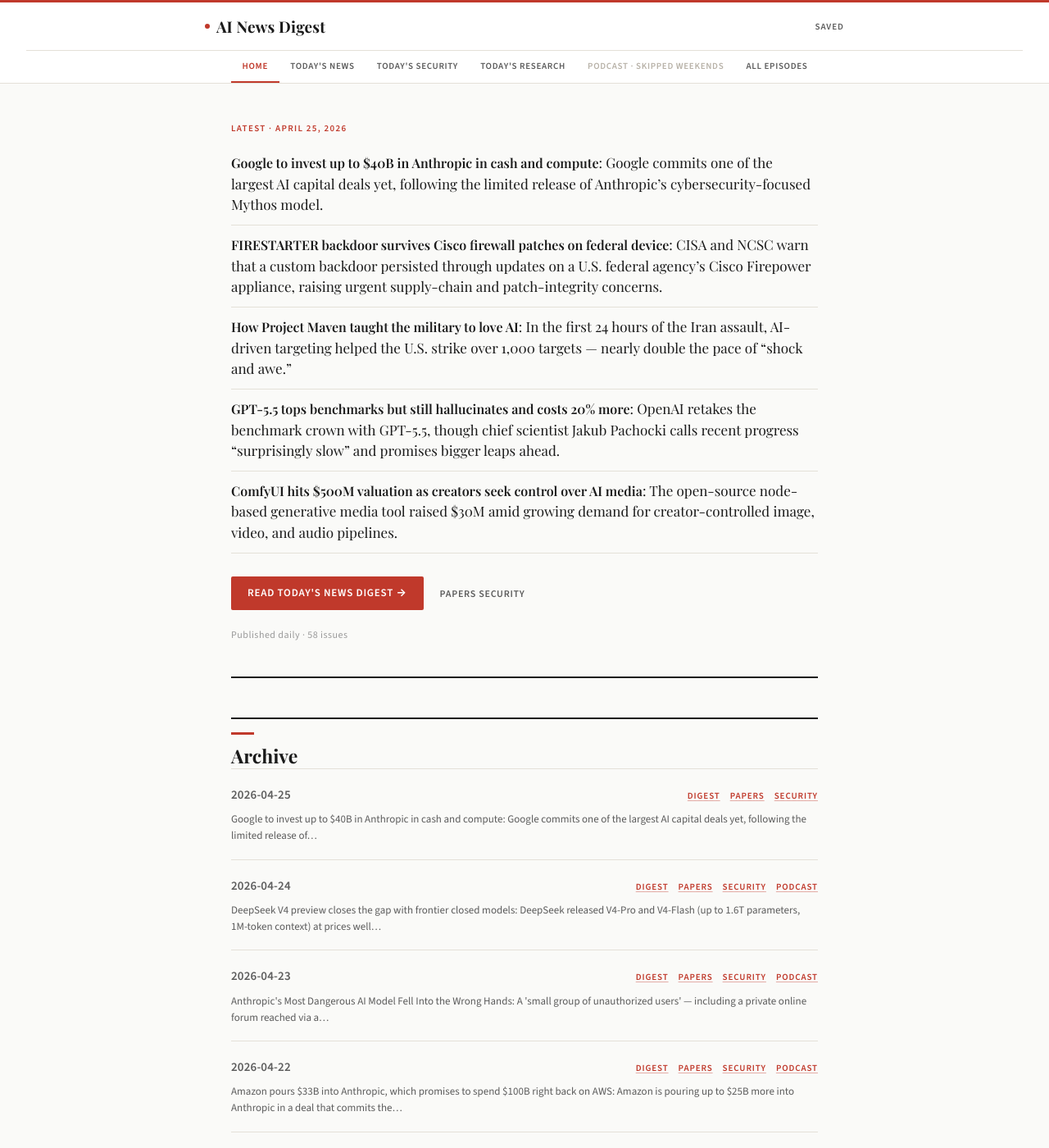
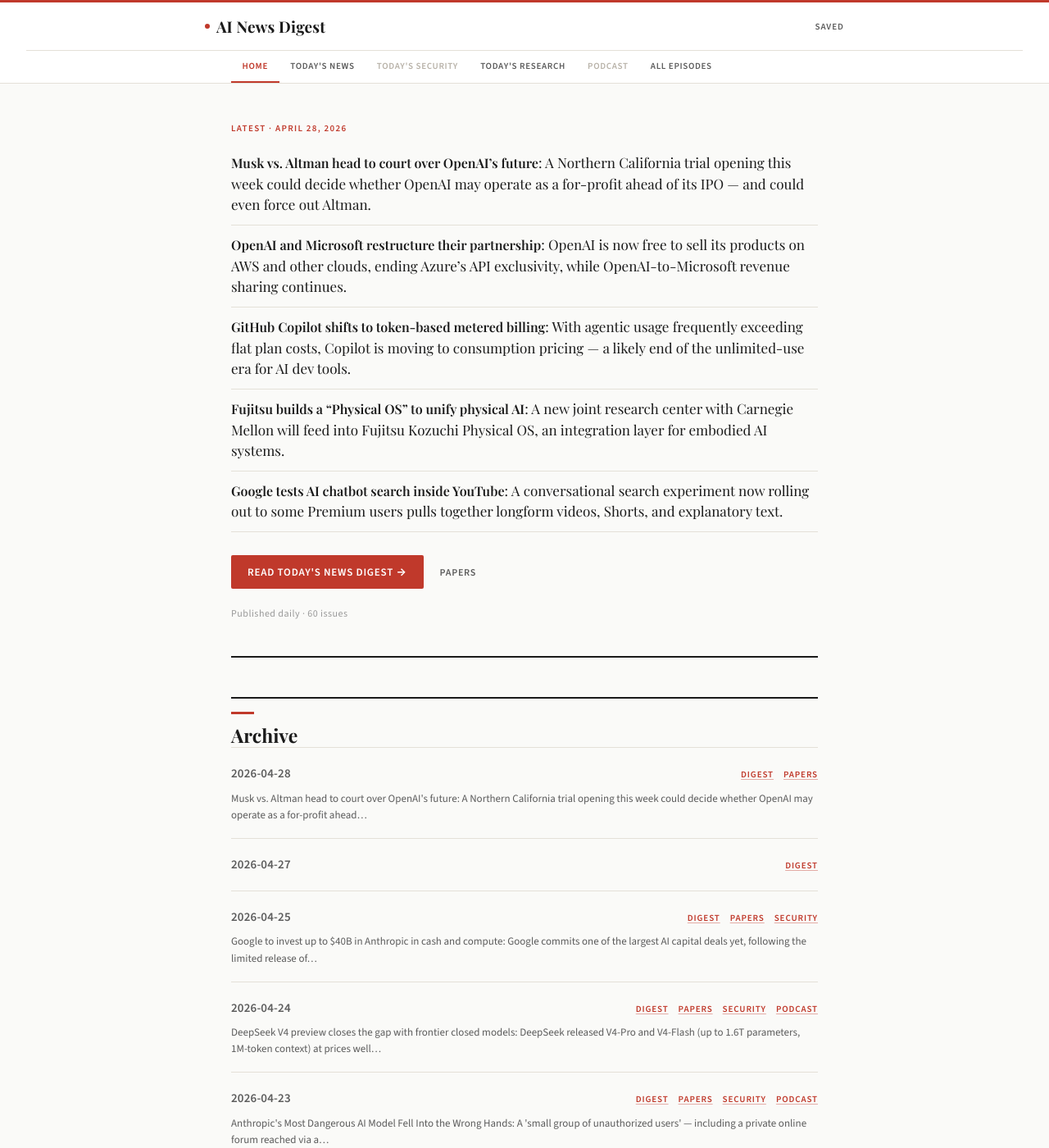
Before and after one commit to eddyariki/news-feed-digest, a Jekyll site: the page built from index.md, in a window 1280 px wide and 1400 px high. Shown: the whole window at 82% size. Built offline with Jekyll 4.4.1, drawn with Linux system fonts in a browser that asks for light colours; some web fonts are replaced.

Commit message:
Add digest for 2026-04-28

```diff
--- a/_data/archive.yml
+++ b/_data/archive.yml
@@ -56,3 +56,5 @@
 - "2026-04-23"
 - "2026-04-24"
 - "2026-04-25"
+- "2026-04-27"
+- "2026-04-28"
--- a/index.md
+++ b/index.md
@@ -1,18 +1,29 @@
 ---
 title: AI News Digest
 layout: home
-hero_date: "April 25, 2026"
+hero_date: "April 28, 2026"
 hero_primary_label: "Read Today's News Digest"
-hero_primary_link: "2026-04-25/digest"
-hero_secondary: "[Papers](2026-04-25/papers) [Security](2026-04-25/security)"
-issue_count: 58
+hero_primary_link: "2026-04-28/digest"
+hero_secondary: "[Papers](2026-04-28/papers)"
+issue_count: 60
 highlights: |
-  - **[Google to invest up to $40B in Anthropic in cash and compute](https://techcrunch.com/2026/04/24/google-to-invest-up-to-40b-in-anthropic-in-cash-and-compute/)**: Google commits one of the largest AI capital deals yet, following the limited release of Anthropic's cybersecurity-focused Mythos model.
-  - **[FIRESTARTER backdoor survives Cisco firewall patches on federal device](https://thehackernews.com/2026/04/firestarter-backdoor-hit-federal-cisco.html)**: CISA and NCSC warn that a custom backdoor persisted through updates on a U.S. federal agency's Cisco Firepower appliance, raising urgent supply-chain and patch-integrity concerns.
-  - **[How Project Maven taught the military to love AI](https://www.theverge.com/ai-artificial-intelligence/917996/project-maven-military-ai-katrina-manson)**: In the first 24 hours of the Iran assault, AI-driven targeting helped the U.S. strike over 1,000 targets — nearly double the pace of "shock and awe."
-  - **[GPT-5.5 tops benchmarks but still hallucinates and costs 20% more](https://the-decoder.com/gpt-5-5-tops-benchmarks-but-still-hallucinates-frequently-and-costs-20-percent-more-over-the-api/)**: OpenAI retakes the benchmark crown with GPT-5.5, though chief scientist Jakub Pachocki calls recent progress "surprisingly slow" and promises bigger leaps ahead.
-  - **[ComfyUI hits $500M valuation as creators seek control over AI media](https://techcrunch.com/2026/04/24/comfyui-hits-500m-valuation-as-creators-seek-more-control-over-ai-generated-media/)**: The open-source node-based generative media tool raised $30M amid growing demand for creator-controlled image, video, and audio pipelines.
+  - **[Musk vs. Altman head to court over OpenAI's future](https://www.technologyreview.com/2026/04/27/1136466/elon-musk-and-sam-altman-are-going-to-court-over-openais-future/)**: A Northern California trial opening this week could decide whether OpenAI may operate as a for-profit ahead of its IPO — and could even force out Altman.
+  - **[OpenAI and Microsoft restructure their partnership](https://www.itmedia.co.jp/news/articles/2604/28/news050.html)**: OpenAI is now free to sell its products on AWS and other clouds, ending Azure's API exclusivity, while OpenAI-to-Microsoft revenue sharing continues.
+  - **[GitHub Copilot shifts to token-based metered billing](https://www.itmedia.co.jp/aiplus/articles/2604/28/news051.html)**: With agentic usage frequently exceeding flat plan costs, Copilot is moving to consumption pricing — a likely end of the unlimited-use era for AI dev tools.
+  - **[Fujitsu builds a "Physical OS" to unify physical AI](https://www.itmedia.co.jp/enterprise/articles/2604/27/news049.html)**: A new joint research center with Carnegie Mellon will feed into Fujitsu Kozuchi Physical OS, an integration layer for embodied AI systems.
+  - **[Google tests AI chatbot search inside YouTube](https://www.theverge.com/streaming/919441/google-ask-youtube-ai-chatbot-search)**: A conversational search experiment now rolling out to some Premium users pulls together longform videos, Shorts, and explanatory text.
 archive:
+  - date: "2026-04-28"
+    has_papers: true
+    has_security: false
+    has_weekly: false
+    has_podcast: false
+    highlight: "Musk vs. Altman head to court over OpenAI's future: A Northern California trial opening this week could decide whether OpenAI may operate as a for-profit ahead…"
+  - date: "2026-04-27"
+    has_papers: false
+    has_security: false
+    has_weekly: false
+    has_podcast: false
   - date: "2026-04-25"
     has_papers: true
     has_security: true
```
Also changed, not shown: 2026-04-28/digest.md (added, +39 -0 lines), 2026-04-28/factcheck.md (added, +22 -0 lines), 2026-04-28/papers.md (added, +7 -0 lines).
